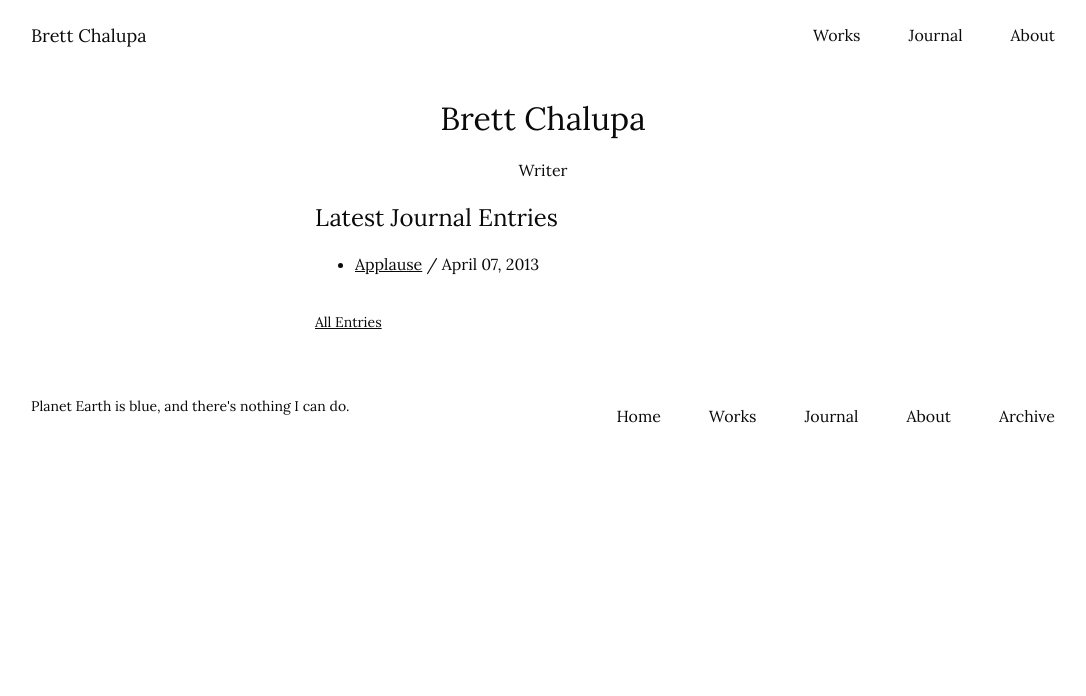
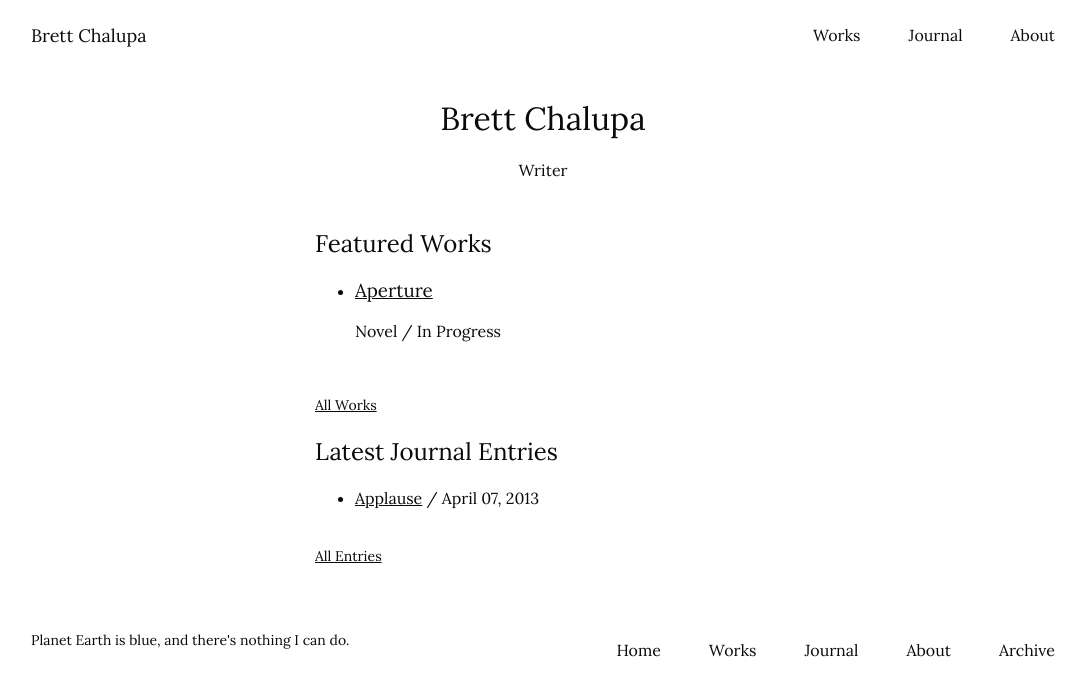
Before and after one commit to brettchalupa/brettchalupa.github.io, a Jekyll site: the page built from index.html, in a window 1280 px wide. Shown: the top 696 px of the page, without its empty margins (97-1183 px from the left). Built offline with Jekyll 4.4.1, drawn with Linux system fonts in a browser that asks for light colours; a script that is not in the unit is left out.

Commit message:
Add first work & display it
This starts to layout and handle the works for the site. The styles are
incomplete, but the gist is there.

```diff
--- a/_config.yml
+++ b/_config.yml
@@ -11,6 +11,10 @@ collections:
     permalink: ":title"
   talks:
     title: Talks
+    output: true
+    permalink: ":title"
+  works:
+    title: Works
     output: true
     permalink: ":title"
   uploads:
--- a/_sass/layout.scss
+++ b/_sass/layout.scss
@@ -166,6 +166,7 @@ footer {
 
 #home {
   .intro {
+    margin-bottom: $spacing-unit;
     text-align: center;
   }
 }
--- a/index.html
+++ b/index.html
@@ -8,6 +8,28 @@ layout: default
     <h1>Brett Chalupa</h1>
 
     <h4>Writer</h4>
+  </div>
+
+  <div class='featured-works'>
+    <h2>Featured Works</h2>
+
+    <ul class='posts-list'>
+      {% for work in site.works %}
+        {% if work.tags contains 'featured' %}
+          <li>
+            <h3><a href="{{ work.url }}">{{ work.title }}</a></h3>
+
+            <p>
+              <span class="category">{{ work.category }}</span>
+              /
+              <span class="period">{{ work.period }}</span>
+            </p>
+          </li>
+        {% endif %}
+      {% endfor %}
+    </ul>
+
+    <p class='small'><a href='/works'>All Works</a></p>
   </div>
 
   <div class='journal-entries'>
@@ -21,7 +43,6 @@ layout: default
       {% endfor %}
     </ul>
 
-
     <p class='small'><a href='/journal'>All Entries</a></p>
   </div>
 </div>
```
Also changed, not shown: _layouts/work.html (added, +15 -0 lines), _works/aperture.md (added, +12 -0 lines), works.html (+6 -2 lines).
